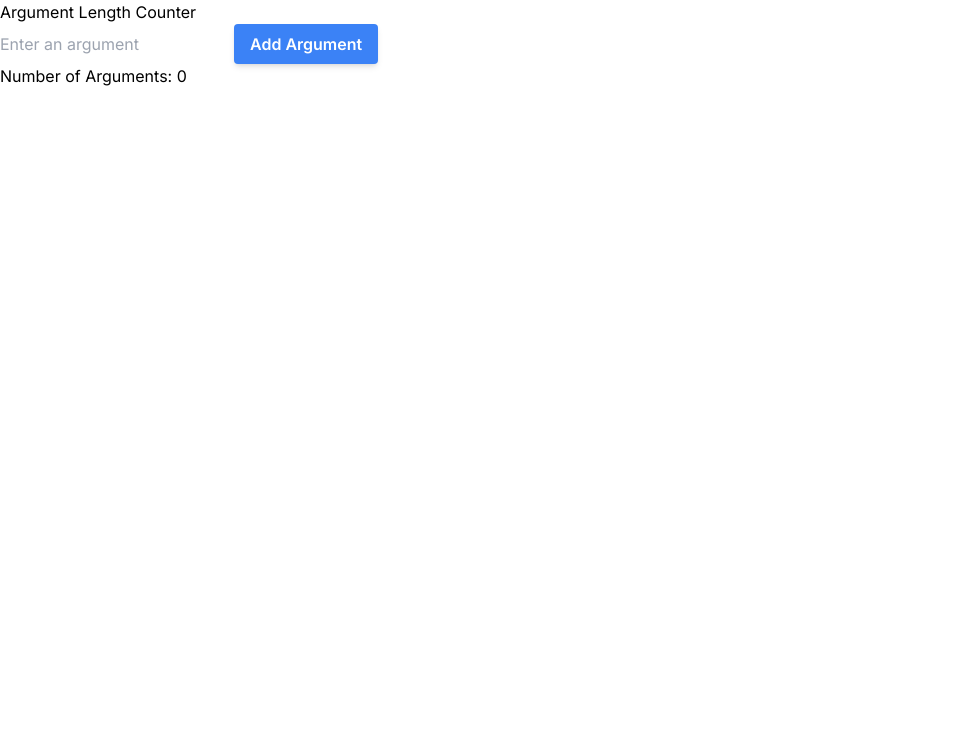
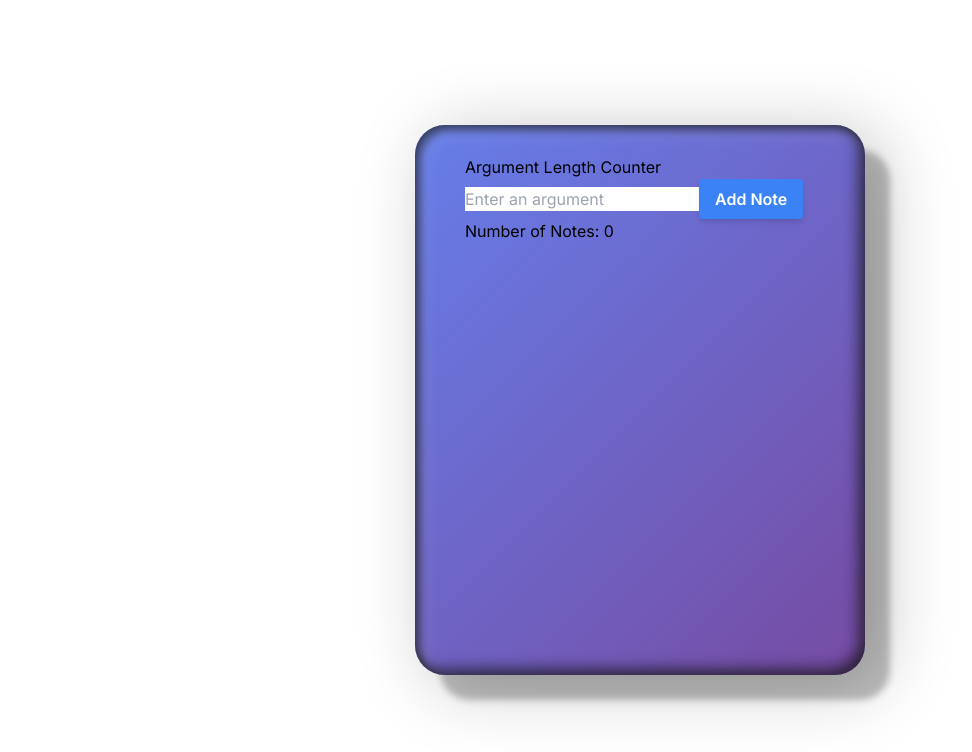
Before and after one commit to Nwakaego-Ego/to-do, a Next.js app: page / in a window 1280 px wide. Shown: the top 752 px of the page, without its empty margins (0-972 px from the left). Built offline with nearby package versions, Linux system fonts and the light colour scheme.

Commit message:
adding styling to the note

```diff
--- /dev/null
+++ b/app/ArgumentsList/argumentsList.css
@@ -0,0 +1,32 @@
+body {
+  display: flex;
+  justify-content: center;
+  align-items: center;
+  min-height: 100vh;
+}
+
+/* .container {
+  width: 450px;
+  height: 550px;
+  border-radius: 30px;
+  background-color: gray;
+  padding: 30px 50px;
+
+  box-shadow: 25px 25px 7px rgba(0, 0, 0, 0.25),
+    16px 10px 70px rgba(0, 0, 0, 0.25), inset 5px 5px 10px rgba(0, 0, 0, 0.5),
+    inset 5px 5px 20px rgba(255, 255, 255, 0.2),
+    inset -5px -5px 15px rgba(0, 0, 0, 0.75);
+} */
+
+.container {
+  width: 450px;
+  height: 550px;
+  border-radius: 30px;
+  background: linear-gradient(135deg, #667eea, #764ba2);
+  padding: 30px 50px;
+
+  box-shadow: 25px 25px 7px rgba(0, 0, 0, 0.25),
+    16px 10px 70px rgba(0, 0, 0, 0.25), inset 5px 5px 10px rgba(0, 0, 0, 0.5),
+    inset 5px 5px 20px rgba(255, 255, 255, 0.2),
+    inset -5px -5px 15px rgba(0, 0, 0, 0.75);
+}
--- a/app/ArgumentsList/argumentsList.jsx
+++ b/app/ArgumentsList/argumentsList.jsx
@@ -1,6 +1,8 @@
 "use client";
 
 import React, { useState } from "react";
+import { FaPaste, FaTrash } from "react-icons/fa";
+import "./argumentsList.css";
 
 function ArgumentsLength() {
   const [argumentCount, setArgumentCount] = useState(0);
@@ -16,7 +18,7 @@ function ArgumentsLength() {
   };
 
   function handleDelete(index) {
-    const newList = argumentsList.filter((_, i) => i !== index);
+    const newList = argumentsList.filter((_, list) => list !== index);
     setArgumentsList(newList);
   }
 
@@ -27,7 +29,7 @@ function ArgumentsLength() {
   }
 
   return (
-    <div>
+    <div className="container">
       <h1>Argument Length Counter</h1>
       <div>
         <input
@@ -41,19 +43,19 @@ function ArgumentsLength() {
           onClick={handleAddArgument}
           className="bg-blue-500 hover-bg-blue-600 text-white font-semibold py-2 px-4 rounded shadow-md"
         >
-          Add Argument
+          Add Note
         </button>
       </div>
-      <p>Number of Arguments: {argumentCount}</p>
+      <p>Number of Notes: {argumentCount}</p>
       <ul>
         {argumentsList.map((argument, index) => (
           <li key={index}>
             {argument}{" "}
             <button
               onClick={() => handleDelete(index)}
-              className="bg-blue-500 hover-bg-blue-600 text-white font-semibold py-2 px-4 rounded shadow-md"
+              // className="bg-blue-500 hover-bg-blue-600 text-white font-semibold py-2 px-4 rounded shadow-md"
             >
-              Delete
+              <FaTrash />
             </button>
             <button
               onClick={() => {
@@ -62,9 +64,9 @@ function ArgumentsLength() {
                   handleUpdate(index, newValue);
                 }
               }}
-              className="bg-blue-500 hover-bg-blue-600 text-white font-semibold py-2 px-4 rounded shadow-md"
+              // className="bg-blue-500 hover-bg-blue-600 text-white font-semibold py-2 px-4 rounded shadow-md"
             >
-              Update
+              <FaPaste />
             </button>
           </li>
         ))}
```
Also changed, not shown: package.json (+5 -4 lines), 1 other file (tests, documents, lock files or other folders).
